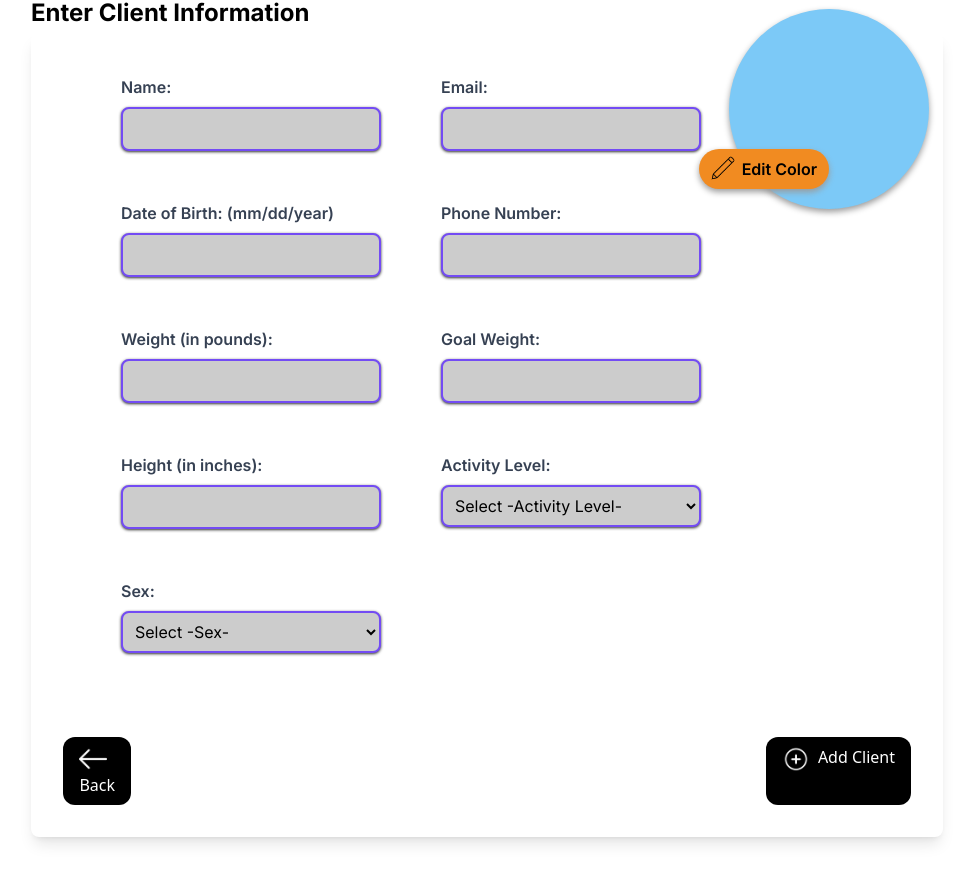
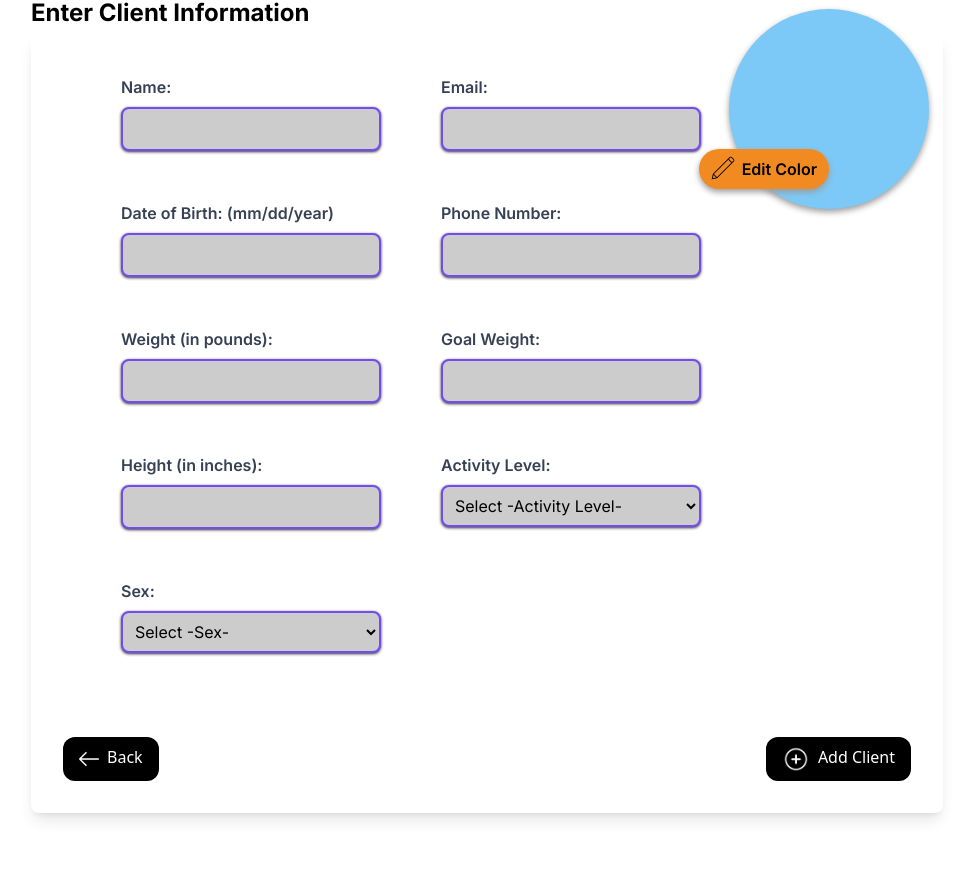
Before and after one commit to aitanoffir/LargeProject, a React (Vite) app in the folder FitLink/: page /AddClient in a window 1280 px wide. Shown: the part 191-1060 px from the top of the page, without its empty margins (1-972 px from the left). After the commit the page ends 1036 px from the top, so only its background shows below. Built offline with nearby package versions, Linux system fonts and the light colour scheme.

Commit message:
Appearances of Add Client is DONE

```diff
--- a/FitLink/src/Components/AddClient.jsx
+++ b/FitLink/src/Components/AddClient.jsx
@@ -116,15 +116,12 @@ const AddClient = () => {
                 <option>Moderately active</option>
                 <option>Very active</option>
               </select>
-
-
-
             </div>
           </div>
         </div>
         <div className = "flex justify-between mt-6">
-          <button className = "bg-black text-right text-white px-4 py-2 rounded-xl">
-            <img className="h-7 w-7 mr-2" src={left_arrow}></img>
+          <button className = "bg-black text-right text-white px-4 py-2 rounded-xl flex items-left">
+            <img className= "h-5 w-5 mr-2 mt-1" src={left_arrow}></img>
             Back
           </button>
 
```
